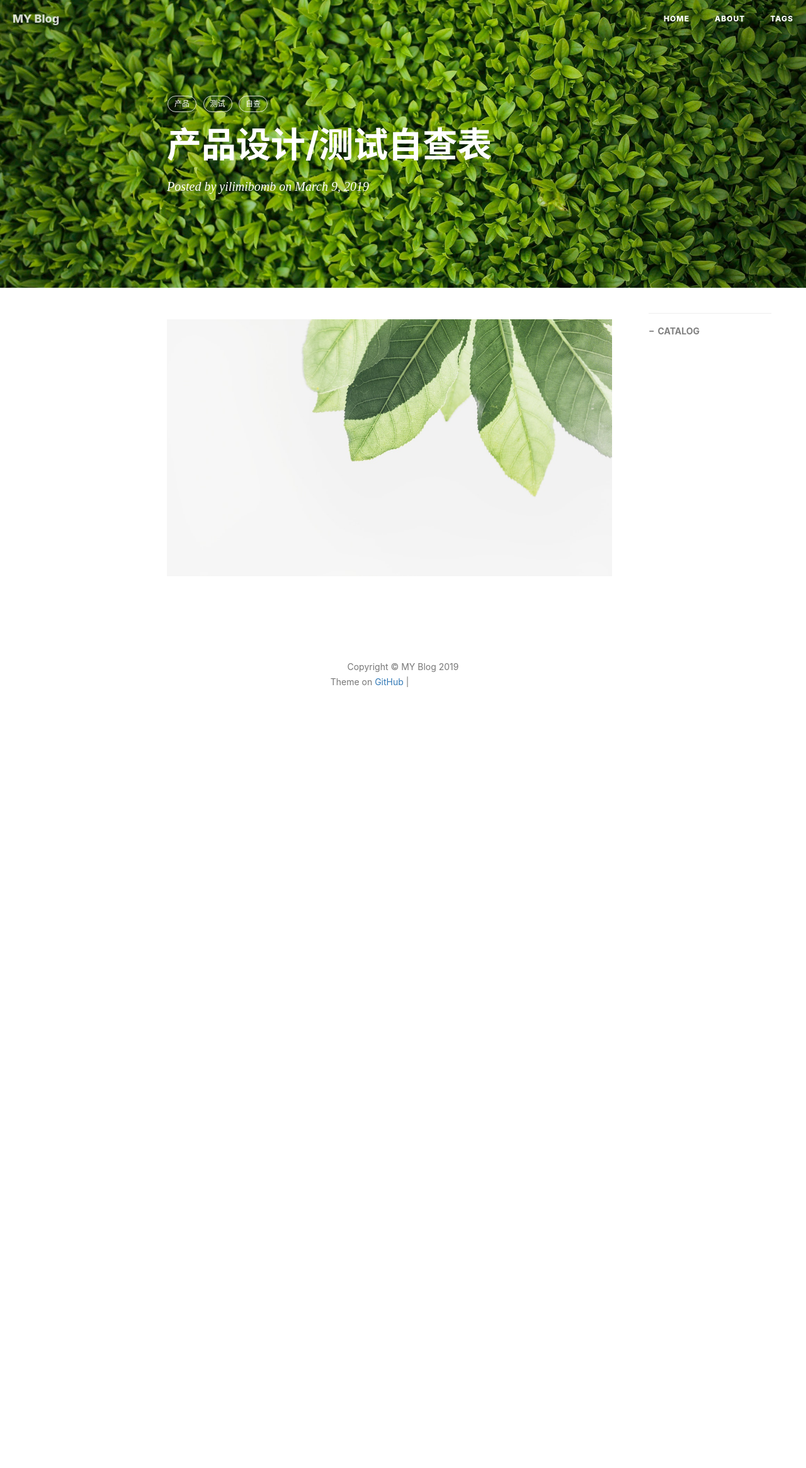
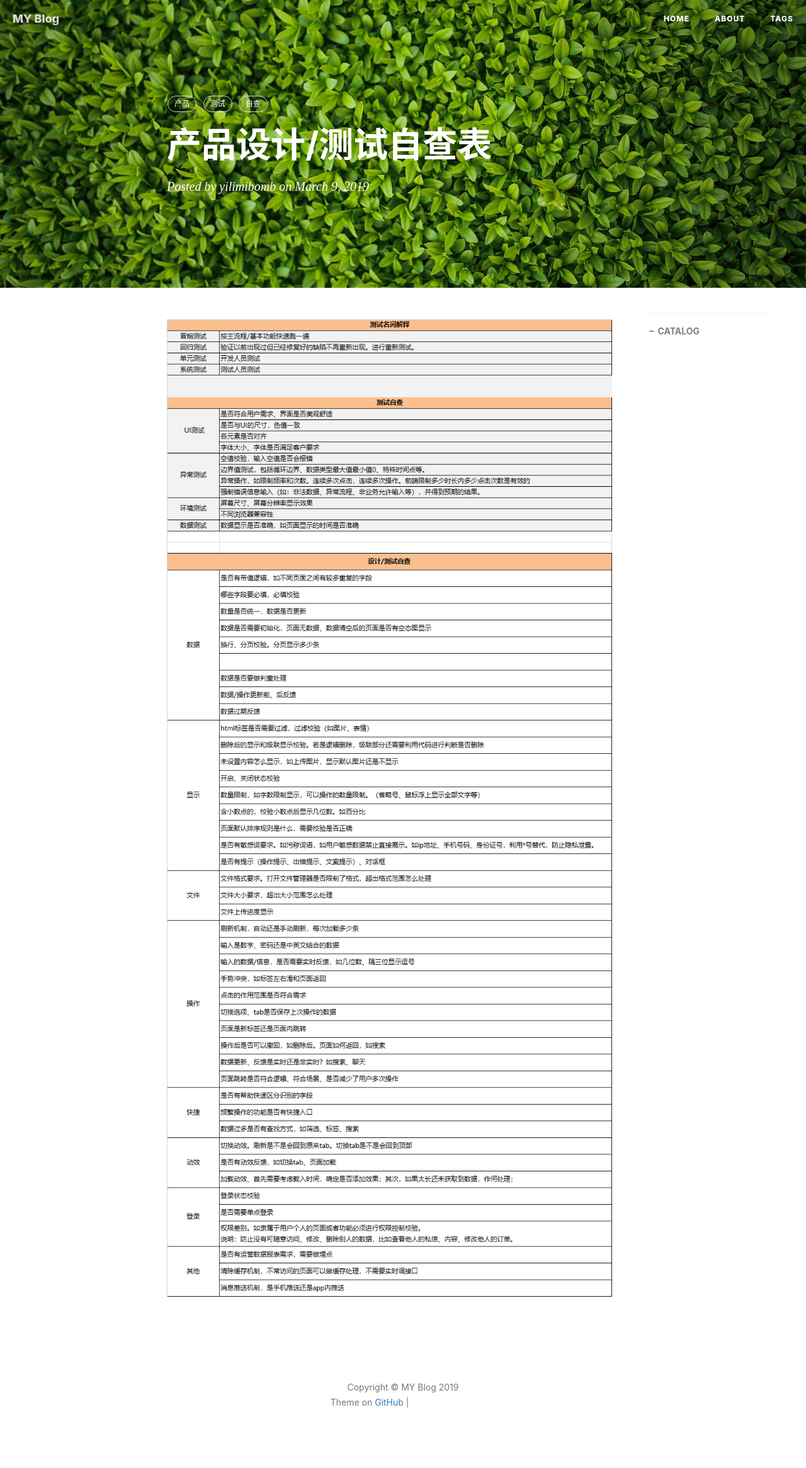
Before and after one commit to yilimibomb/yilimibomb.github.io, a Jekyll site: the page built from _posts/2019-03-09-产品测试自查表.md, in a window 1280 px wide. Shown: the whole page at 63% size. Built offline with Jekyll 4.4.1, drawn with Linux system fonts in a browser that asks for light colours; nearby versions of some CDN libraries; comment, search, counter and statistics services are not loaded; before the commit the page ends 1187 px from its top, so only the background shows below that; grey boxes are pictures that could not be loaded.

Commit message:
My start

```diff
--- a/_posts/2019-03-09-产品测试自查表.md
+++ b/_posts/2019-03-09-产品测试自查表.md
@@ -12,4 +12,4 @@ tags:
     - 自查
 
 ---
-![图片](/img/pexels-photo-1650035.jpeg)
+![图片](/img/product-and-test-check.png)
```
Also changed, not shown: img/product-and-test-check.png (renamed from img/product and test check.png).
